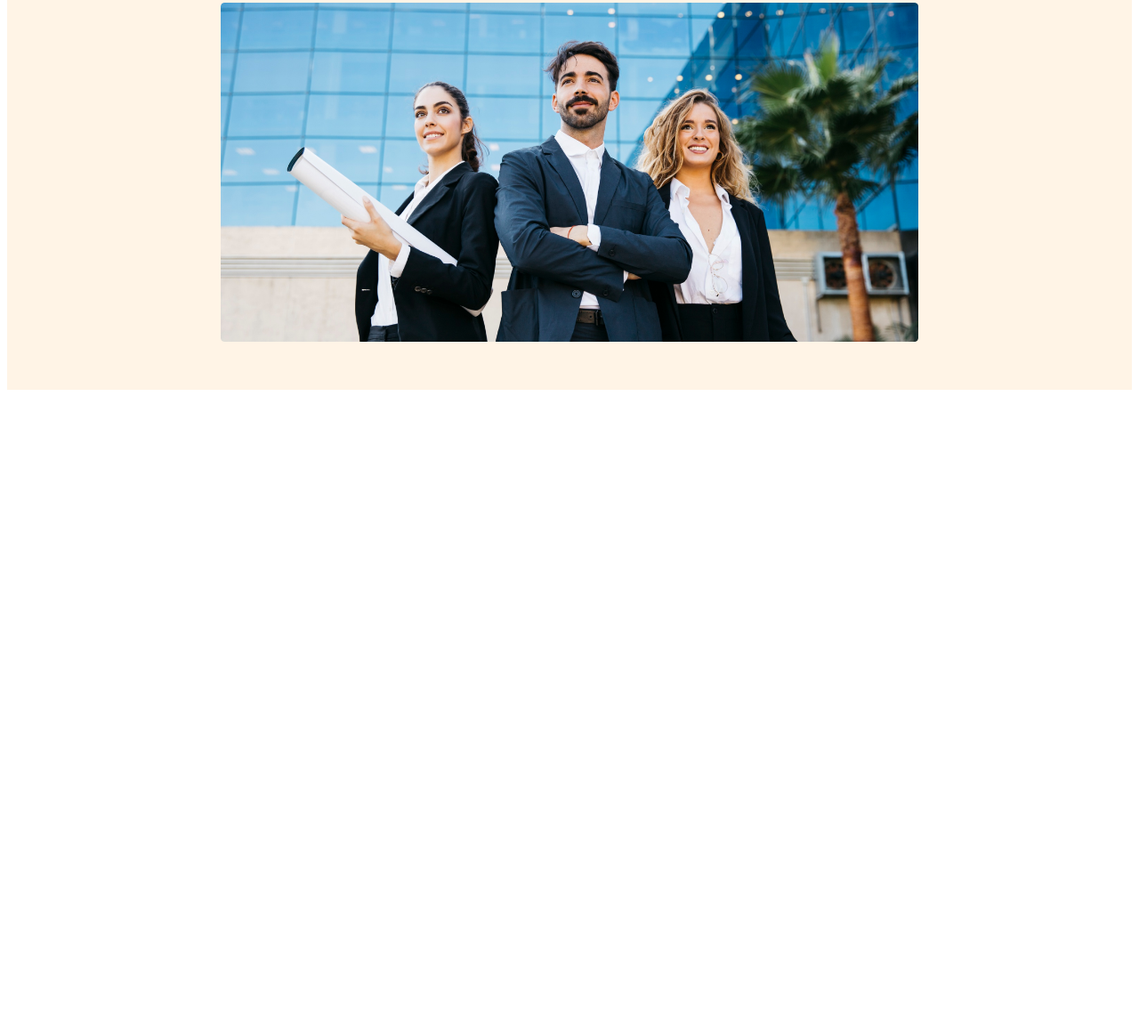
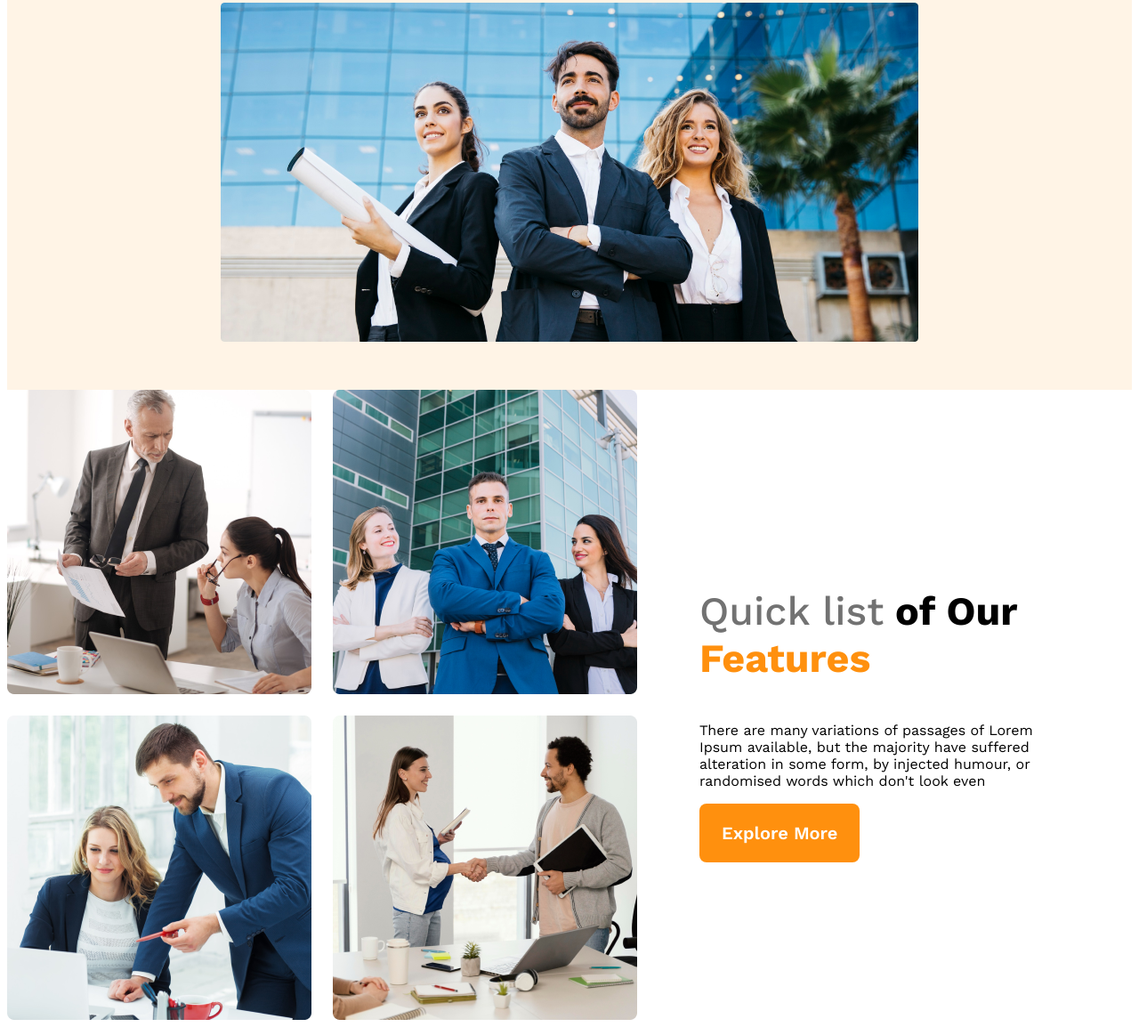
Before and after one commit to Kausar7f/g3-architects-website, a plain HTML site: page index.html in a window 1280 px wide. Shown: the part 575-1729 px from the top of the page at 89% size. Before the commit the page ends 1021 px from the top, so only its background shows below. Drawn offline with nearby package versions, Linux system fonts and the light colour scheme.

Commit message:
added teams related styles

```diff
--- a/index.html
+++ b/index.html
@@ -9,6 +9,7 @@
 </head>
 
 <body>
+    <!-- header start -->
     <header>
         <nav>
             <h3 class="nav-title">G3 Architects</h3>
@@ -31,7 +32,23 @@
         </div>
 
     </header>
+    <!-- header end -->
     <main>
+        <!-- tean section start -->
+        <section class="tems-container">
+            <div class="tems-img-container">
+                <img src="images/team1.png" alt="">
+                <img src="images/team2.png" alt="">
+                <img src="images/team3.png" alt="">
+                <img src="images/team4.png" alt="">
+            </div>
+            <div class="tems-contant">
+                <h3 class="teams-title"><span class="Quick-list">Quick list</span> <span>of Our</span><span class="text-features"> Features</span></h3>
+                <P class="teams-description">There are many variations of passages of Lorem Ipsum available, but the majority have suffered alteration in some form, by injected humour, or randomised words which don't look even</P>
+            <button class="btn-primary">Explore More</button>
+
+            </div>
+        </section>
 
     </main>
 
--- a/styles/arechitec.ht.css
+++ b/styles/arechitec.ht.css
@@ -98,3 +98,35 @@ nav li a {
         flex-direction: column;
     }
 }
+
+/* main section styles */
+main{
+    max-width: 1440px;
+    margin: 0 auto;
+}
+/* teams styles */
+.tems-container{
+    display: flex;
+    align-items: center;
+}
+.tems-img-container{
+    display: grid;
+    grid-template-columns: repeat(2, 1fr);
+    gap: 1.5rem;
+}
+.tems-contant{
+    padding-left: 70px;
+    padding-right: 70px;
+}
+.teams-title{
+    font-size: 2.8rem;
+}
+.teams-title .Quick-list{
+    color: #727272;
+    font-weight: 500;
+}
+.teams-title .text-features{
+    color: #FF900E;
+    font-weight: 700;
+
+}
```
